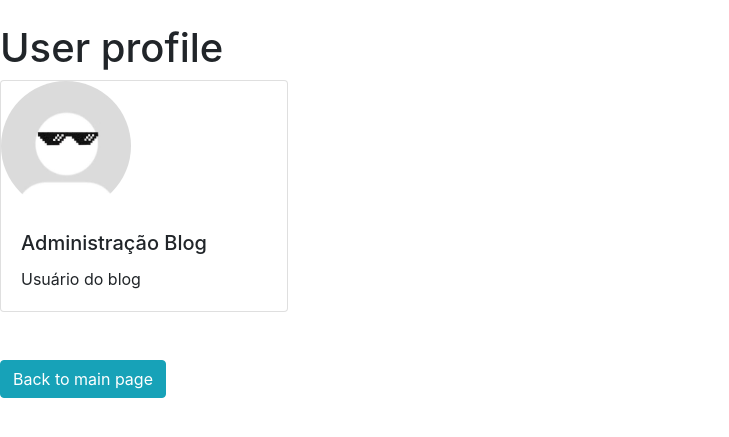
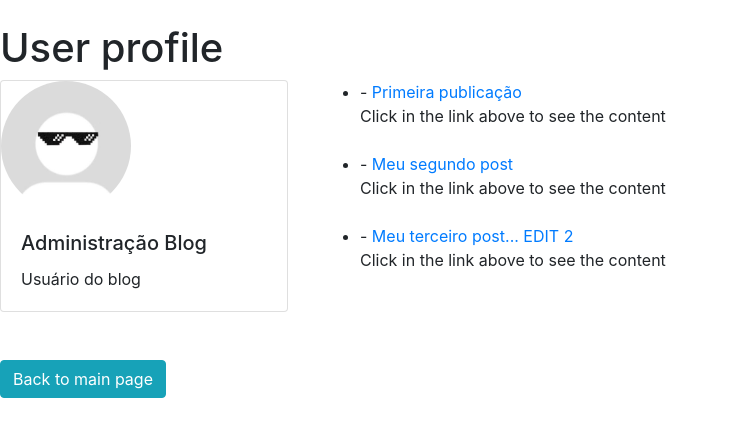
Before and after one commit to neveszz/Blog-idea, a Django app: page /members/3/profile/ in a window 1280 px wide. Shown: the part 56-493 px from the top of the page, without its empty margins (0-729 px from the left). Run offline with Django 4.2, Linux system fonts and the light colour scheme; data comes from the database, SQL or seed files in the repository; both versions use the stored data as it was after the commit; some libraries are stand-ins or nearby versions.

Commit message:
finally fixed user posts!!!!!!!!!!

```diff
--- a/ablog/members/templates/registration/user_profile.html
+++ b/ablog/members/templates/registration/user_profile.html
@@ -3,7 +3,14 @@
 {% block content %}
 
 <h1>User profile</h1>
+<style>
+    .profile-container{
+        display: grid;
+        grid-template-columns: 1fr 3fr;
+    }
+</style>
 
+      <div class="profile-container">
 <div class="card" style="width: 18rem;">
     {% if page_user.profile_pic %}
         <img src="{{ page_user.profile_pic.url }}" alt="" width=130 height=130 class="rounded-circle">
@@ -20,6 +27,7 @@
     <p class="card-text">{{ page_user.bio }}</p>
   </div>
   <ul class="list-group list-group-flush">
+
 
       {% if page_user.website_url %}
           <li class="list-group-item"><a href="{{ page_user.website_url }}">Site</a></li>
@@ -43,6 +51,20 @@
   </ul>
 </div>
 
+          <ul>
+              {% for post in posted %}
+              {% if post.author == page_user.user %}
+              <li>
+                  - <a href="{% url 'article-detail' post.pk %}">{{ post.title }}</a> <br>
+                  {{ post.summary }}<br><br>
+              </li>
+              {% endif %}
+              {% endfor %}
+          </ul>
+
+      </div>
+
+
 <br>
 <br>
     <a href="{% url 'home' %}" class="btn btn-info">Back to main page</a>
--- a/ablog/members/views.py
+++ b/ablog/members/views.py
@@ -8,7 +8,7 @@ from django.urls import reverse_lazy
 from django.views.generic import DetailView
 
 from .forms import SignUpForm, EditProfileForm
-from theblog.models import Profile
+from theblog.models import Profile, Post
 
 
 class UserRegistrationView(generic.CreateView):
@@ -30,10 +30,15 @@ class ShowProfilePageView(DetailView):
 
     def get_context_data(self, *args, **kwargs):
         users = Profile.objects.all()
+        # posted = Post.objects.filter(author_id=self.kwargs['pk'])
+        posted = Post.objects.all()
         context = super(ShowProfilePageView, self).get_context_data(*args, **kwargs)
-        page_user = get_object_or_404(Profile, id= self.kwargs['pk'])
-        context["page_user"] = page_user
+        page_user = get_object_or_404(Profile, id=self.kwargs['pk'])
+        # context["page_user"] = page_user
+        context = {'page_user':page_user, 'posted':posted}
         return context
+
+
 
 class EditProfilePageView(generic.UpdateView):
     model = Profile
--- a/ablog/theblog/models.py
+++ b/ablog/theblog/models.py
@@ -4,6 +4,7 @@ from django.contrib.auth.models import User
 from datetime import date, datetime
 from django.urls import reverse
 from ckeditor.fields import RichTextField
+
 
 class Category(models.Model):
     name = models.CharField(max_length=255)
@@ -13,6 +14,7 @@ class Category(models.Model):
 
     def get_absolute_url(self):
         return reverse('home')
+
 
 class Profile(models.Model):
     user = models.OneToOneField(User, null=True, on_delete=models.CASCADE)
@@ -29,12 +31,10 @@ class Profile(models.Model):
         return str(self.user)
 
 
-
 class Post(models.Model):
     title = models.CharField(max_length=255)
     header_image = models.ImageField(null=True, blank=True, upload_to='images/')
     author = models.ForeignKey(User, on_delete=models.CASCADE)
-    # body = models.TextField()
     body = RichTextField(blank=True, null=True)
     title_tag = models.CharField(max_length=255, default=title)
     post_date = models.DateField(auto_now_add=True)
@@ -51,6 +51,7 @@ class Post(models.Model):
     def total_likes(self):
         return self.likes.count()
 
+
 class Comment(models.Model):
     post = models.ForeignKey(Post, related_name='comments', on_delete=models.CASCADE)
     name = models.CharField(max_length=255)
--- a/ablog/theblog/templates/home.html
+++ b/ablog/theblog/templates/home.html
@@ -7,7 +7,8 @@
     <ul>
     {% if user.is_authenticated %}
         {% for post in object_list %}
-        <li>   <div class="table"><a href="{%url 'article-detail' post.pk%}">{{ post.title }}</a> - <a href="{% url 'category' post.category %}"> {{post.category }} </a> - {{post.author.first_name}}
+        <li>   <div class="table"><a href="{%url 'article-detail' post.pk%}">{{ post.title }}</a>
+            - <a href="{% url 'category' post.category %}"> {{post.category }} </a> - {{post.author.first_name}}
         {{ post.author.last_name }} <br>
             {{ post.summary }}
             {% if user.id == post.author.id %}
```
Also changed, not shown: ablog/db.sqlite3.
